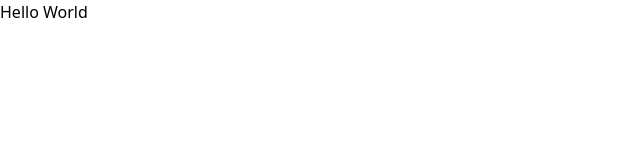
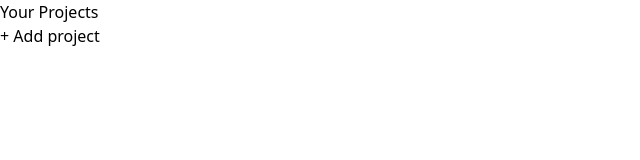
Before and after one commit to FANT0M100/managmentapp, a React (Vite) app: page / in a window 1280 px wide. Shown: the top 160 px of the page, without its empty margins (0-640 px from the left). Built offline with nearby package versions, Linux system fonts and the light colour scheme.

Commit message:
add project sidebar component

```diff
--- a/src/App.jsx
+++ b/src/App.jsx
@@ -1,8 +1,10 @@
+import ProjectsSidebar from "./component/ProjectsSidebar";
+
 function App() {
   return (
-    <>
-      <h1 className="my-8 text-center text-5xl font-bold">Hello World</h1>
-    </>
+    <main>
+      <ProjectsSidebar />
+    </main>
   );
 }
 
--- /dev/null
+++ b/src/component/ProjectsSidebar.jsx
@@ -0,0 +1,14 @@
+import React from "react";
+
+const ProjectsSidebar = () => {
+  return (
+    <aside>
+      <h1>Your Projects</h1>
+      <div>
+        <button>+ Add project</button>
+      </div>
+    </aside>
+  );
+};
+
+export default ProjectsSidebar;
```
